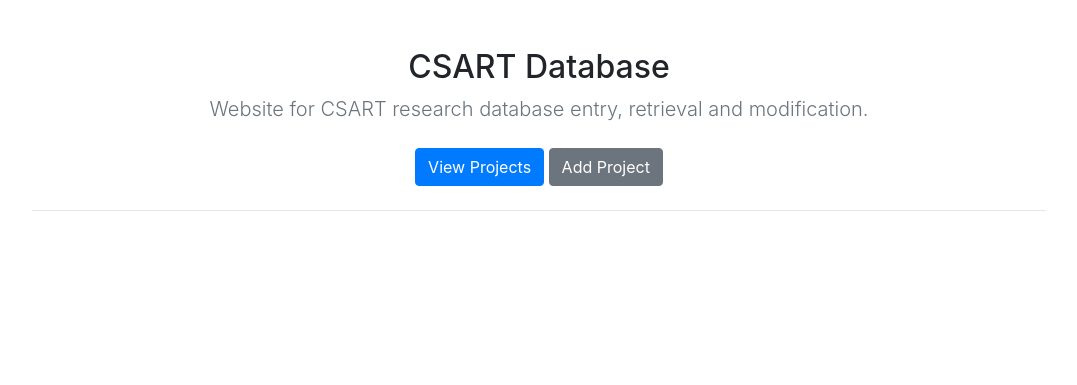
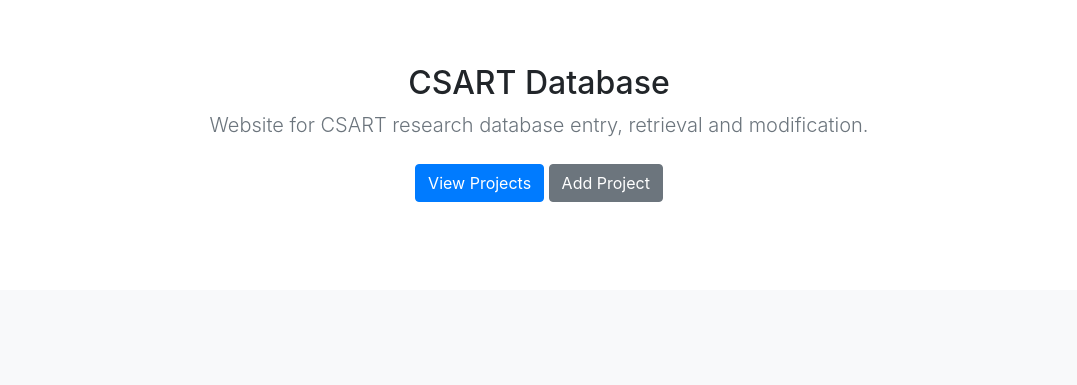
Before and after one commit to 17736581/csart-database, a Python web app: template templates/index.html in a window 1280 px wide. Shown: the part 78-463 px from the top of the page, without its empty margins (101-1178 px from the left). Run offline with Jinja, Linux system fonts and the light colour scheme; the template is opened without the code that fills it, so the values that code supplies are empty; some libraries are stand-ins or nearby versions.

Commit message:
improved homepage layout

```diff
--- a/application.py
+++ b/application.py
@@ -16,8 +16,8 @@ app = Flask(__name__)
 if __name__ == "__main__":
     app.run(host="0.0.0.0")
 
-app.config["MYSQL_USER"] = "admin"
-app.config["MYSQL_PASSWORD"] = """2023@csart@bmc"""
+app.config["MYSQL_USER"] = "root"
+app.config["MYSQL_PASSWORD"] = """"""
 app.config["MYSQL_DB"] = "csart_db"
 app.config["MYSQL_CURSORCLASS"] = "DictCursor"
 app.config["JSON_AS_ASCII"] = False
--- a/templates/index.html
+++ b/templates/index.html
@@ -4,8 +4,8 @@
     Home
 {% endblock %}
 
-{% block main %}
-<div class="container">
+{% block home %}
+<section class="jumbotron text-center bg-white" style="margin: 0;">
     <h2>CSART Database</h2>
     <p class="lead text-muted">
         Website for CSART research database entry, retrieval and modification.
@@ -14,8 +14,8 @@
         <a href="/projects" class="btn btn-primary my-2">View Projects</a>
         <a href="/add" class="btn btn-secondary my-2">Add Project</a>
     </p>
-    <hr>
-    <div class="album py-5">
+</section>
+    <div class="album py-5 bg-light">
         <div class="container">
             <div class="row">
                 {% for row in projects %}
--- a/templates/layout.html
+++ b/templates/layout.html
@@ -46,6 +46,9 @@
                 {% endif %}
             </div>
         </nav>
+        <section>
+            {% block home %}{% endblock %}
+        </section>
         <main class="container p-5">
             {% block main %}{% endblock %}
         </main>
--- a/templates/project_profile.html
+++ b/templates/project_profile.html
@@ -67,7 +67,7 @@
 <div class="author-container" style="text-align: left;">
     <div class="authors-list" id="authors-list">
         {% for author in author_results %}
-            <span><a href="/authors/{{ author['author_id'] }}">{{ author['author_name'] }}</a>{% if not loop.last %},&nbsp;{% endif %}</span>
+            <span><a href="/authors/{{ author['author_id'] }}">{{ author['author_name'] }}</a>{% if not loop.last %},{% endif %}</span>
         {% endfor %}
     </div>
     <div><a class='author_btn' style="display:none">Show More</a></div>
```
